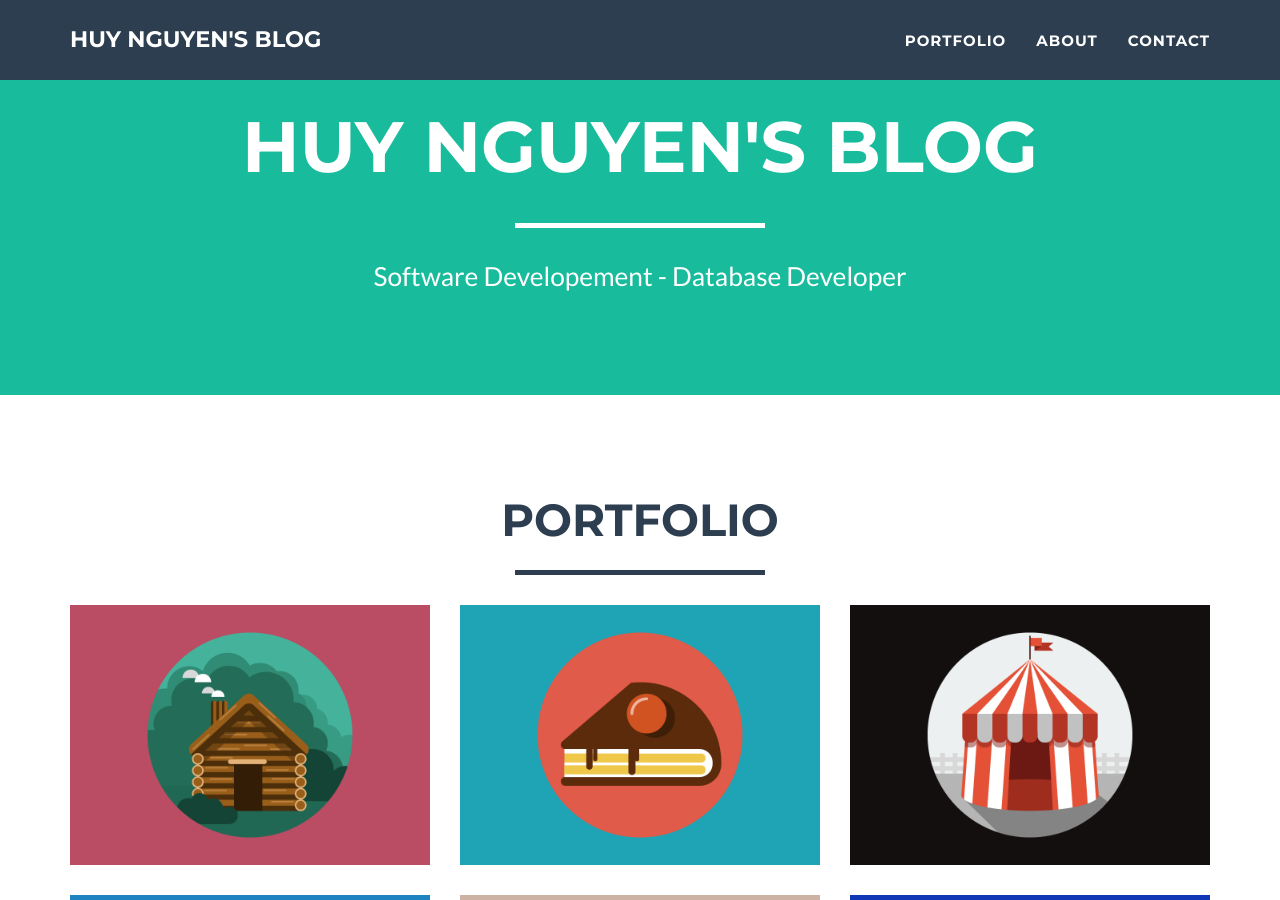
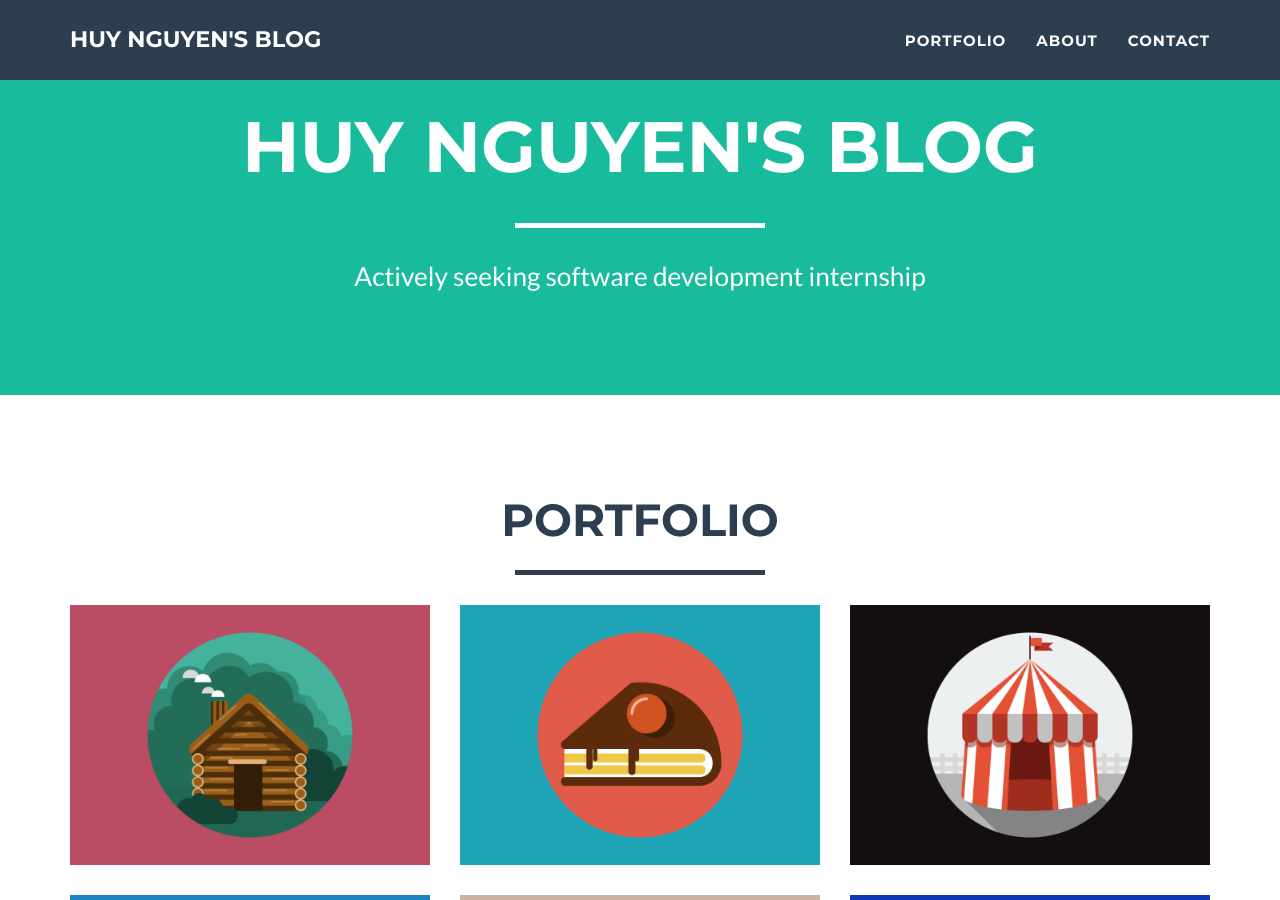
Before and after one commit to huynguyen2412/huynguyen2412.github.io, a Jekyll site: the page built from index.html, in a window 1280 px wide and 900 px high, scrolled down 426 px. Built offline with Jekyll 4.4.1, drawn with Linux system fonts in a browser that asks for light colours.

Commit message:
update config

```diff
--- a/_config.yml
+++ b/_config.yml
@@ -3,8 +3,8 @@ title: Huy Nguyen's blog
 email: huynguyen2412@gmail.com
 url: https://huynguyen2412.github.io
 description: "Write an awesome description for your new site here. You can edit this line in _config.yml. It will appear in your document head meta (for Google search results) and in your feed.xml site description."
-keywords: "your keywords, separated by commas"
-skills: "Software Developement - Database Developer"
+keywords: "Software development, Database Developer, Big Data"
+skills: "Actively seeking software development internship"
 meta_author: Nguyen Huy
 
 # Google webmaster tools
```
